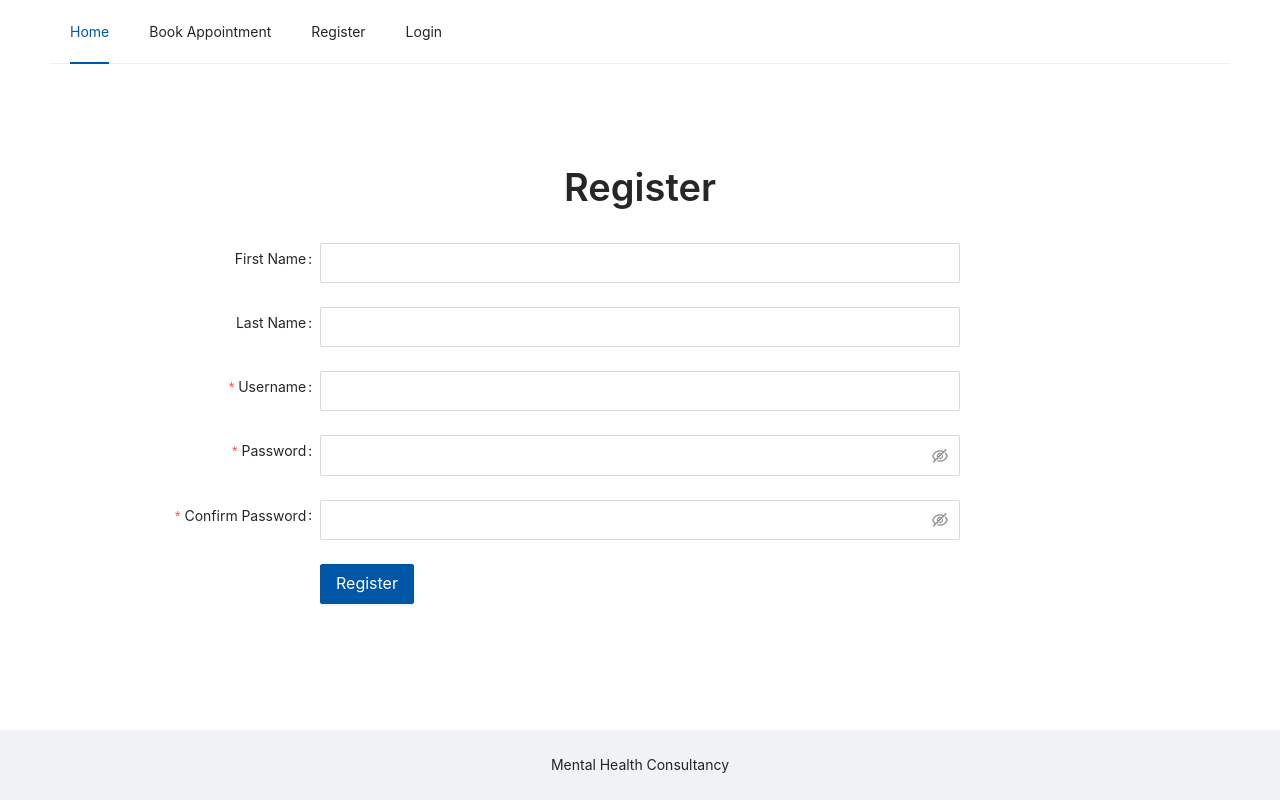
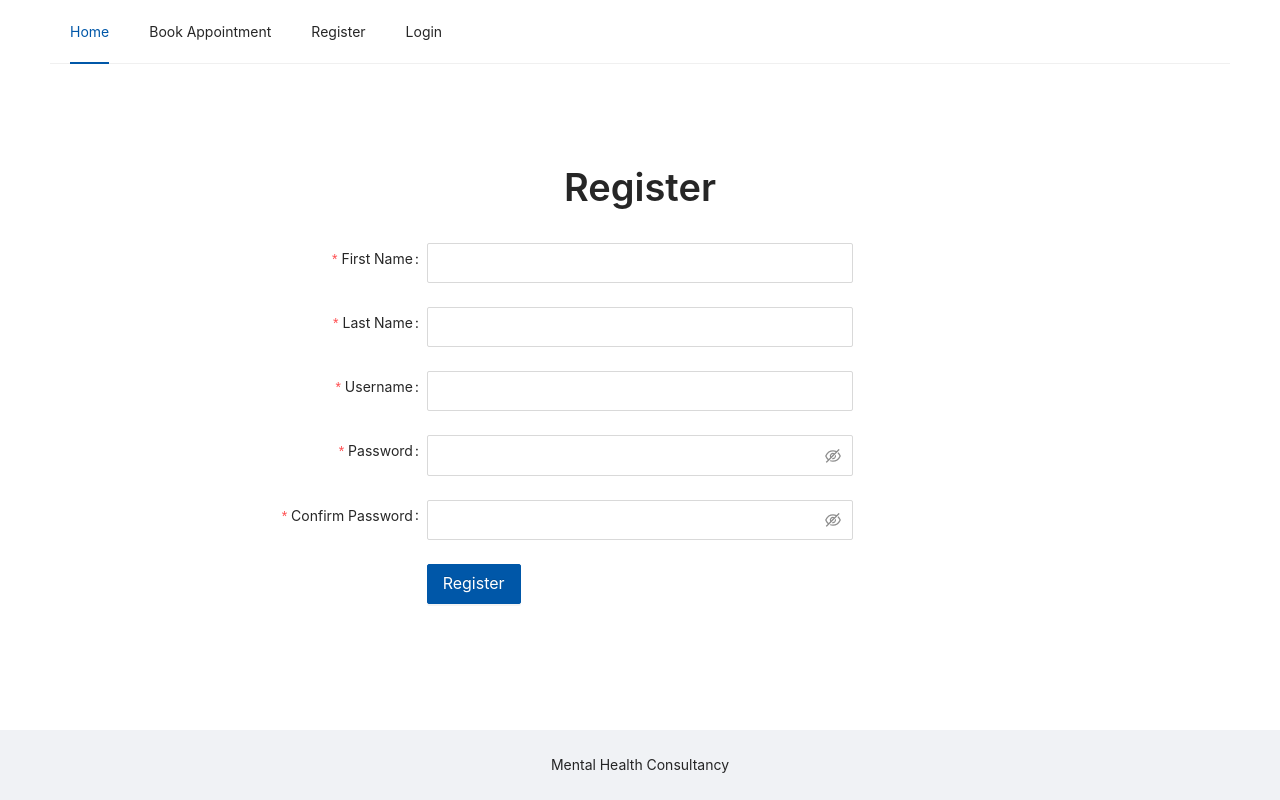
Before and after one commit to abdullaahi140/Mental-Health-Consultancy-Frontend, a React (Create React App) app: page /register in a window 1280 px wide. Built offline with nearby package versions, Linux system fonts and the light colour scheme.

Commit message:
First and last name fields are required

```diff
--- a/src/components/register.js
+++ b/src/components/register.js
@@ -16,6 +16,20 @@ const formItemLayout = {
 const tailFormItemLayout = {
 	wrapperCol: { xs: { span: 24, offset: 0 }, sm: { span: 16, offset: 6 } }
 };
+
+const firstNameRules = [
+	{
+		required: true,
+		message: 'Please enter your first name!'
+	}
+];
+
+const lastNameRules = [
+	{
+		required: true,
+		message: 'Please enter your last name!'
+	}
+];
 
 const usernameRules = [
 	{
@@ -104,7 +118,7 @@ class RegistrationForm extends React.Component {
 			})
 			.catch((err) => {
 				console.error(err);
-				message.error('Incorrect username or password');
+				message.error('Username is taken');
 			});
 	}
 
@@ -118,18 +132,18 @@ class RegistrationForm extends React.Component {
 
 		return (
 			<Row type="flex" justify="space-around" align="middle" style={{ minHeight: '83vh' }}>
-				<Col span={24}>
+				<Col span={16}>
 					<Typography.Title
 						style={{ textAlign: 'center', marginBottom: '2rem' }}
 					>
 						Register
 					</Typography.Title>
 					<Form {...formItemLayout} name="register" onFinish={this.onFinish} scrollToFirstError>
-						<Form.Item name="firstName" label="First Name">
+						<Form.Item name="firstName" label="First Name" rules={firstNameRules}>
 							<Input size="large" />
 						</Form.Item>
 
-						<Form.Item name="lastName" label="Last Name">
+						<Form.Item name="lastName" label="Last Name" rules={lastNameRules}>
 							<Input size="large" />
 						</Form.Item>
 
```
